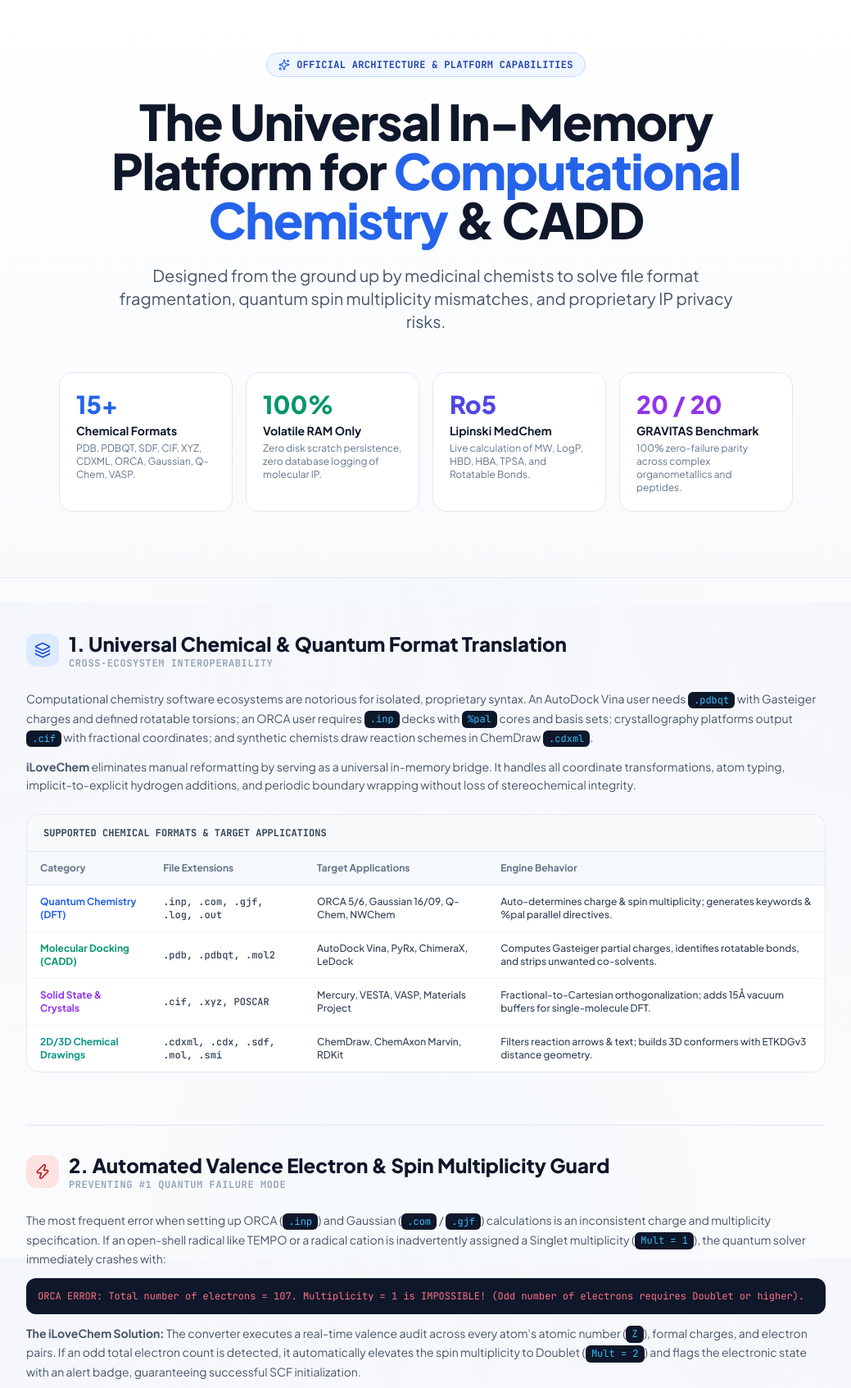
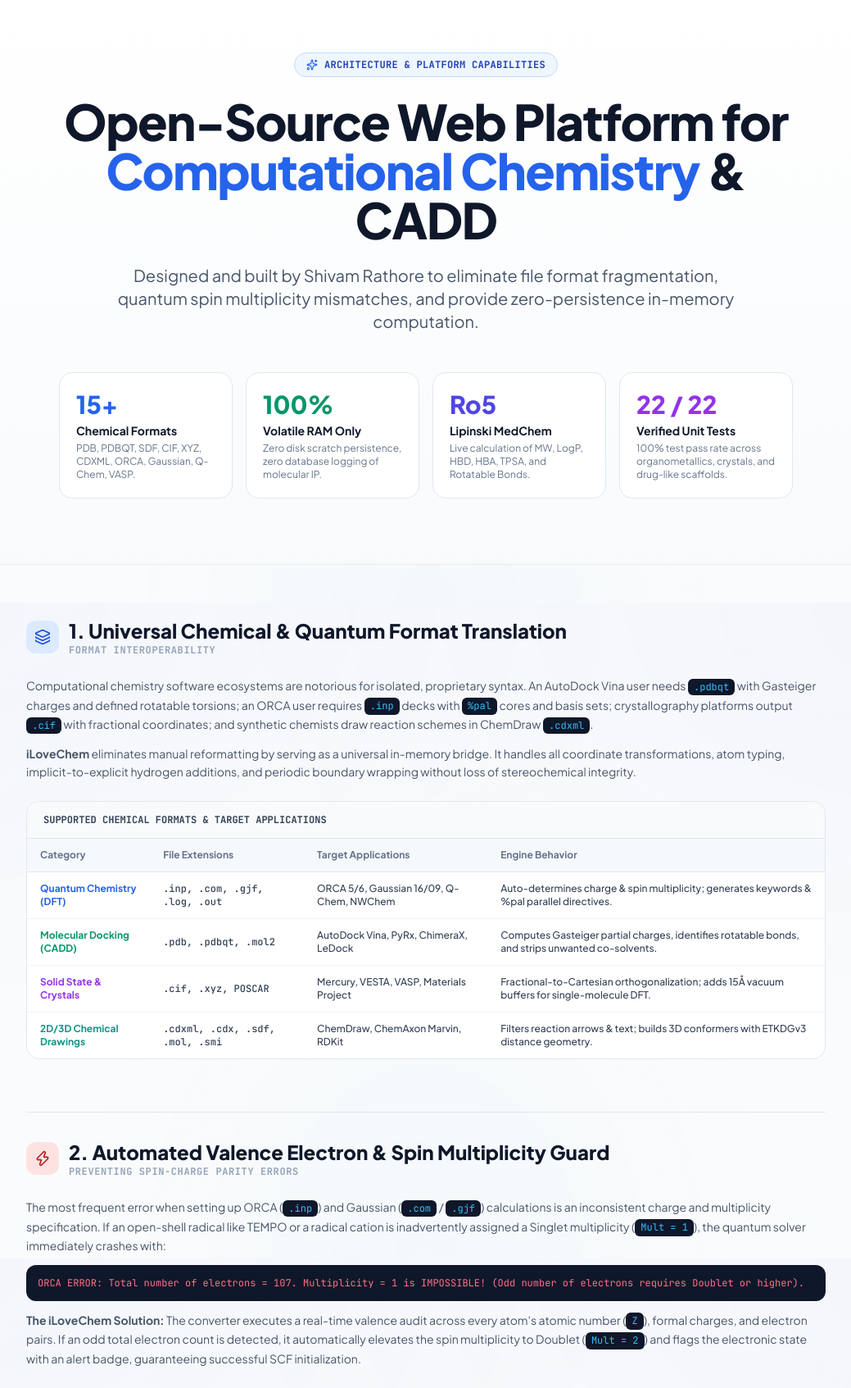
Before and after one commit to shivamrathore12336-dev/ilovechem, a Django app: page /about/ in a window 1280 px wide. Shown: the part 65-1758 px from the top of the page at 82% size, without its empty margins (120-1159 px from the left). Run offline with Django 5.2, Linux system fonts and the light colour scheme; some libraries are stand-ins or nearby versions.

Commit message:
refactor(copy): de-enterprise UI text and remove AI marketing jargon

```diff
--- a/calculator/interaction_diagram.py
+++ b/calculator/interaction_diagram.py
@@ -1,7 +1,7 @@
 """
 iLoveChem ChemDock v3.2 - Publication-Grade 2D Interaction Diagram & PyMOL Session Generator
 PoseView / Maestro / LigPlot / PyMOL / ChimeraX Standard
-100% Volatile in-memory execution (Pharma Zero-Storage Invariant)
+100% Volatile in-memory execution (no files written to disk)
 """
 
 import math
--- a/calculator/templates/calculator/about.html
+++ b/calculator/templates/calculator/about.html
@@ -206,15 +206,15 @@
             <div class="max-w-5xl mx-auto px-4 sm:px-6 text-center space-y-6">
                 <div class="inline-flex items-center gap-2 px-3.5 py-1.5 rounded-full bg-blue-50 border border-blue-200 text-blue-800 text-xs font-bold tracking-wide uppercase font-mono">
                     <i data-lucide="sparkles" class="w-3.5 h-3.5 text-blue-600"></i>
-                    <span>Official Architecture &amp; Platform Capabilities</span>
+                    <span>Architecture &amp; Platform Capabilities</span>
                 </div>
 
                 <h1 class="text-4xl sm:text-6xl font-black text-slate-900 tracking-tight leading-tight max-w-4xl mx-auto">
-                    The Universal In-Memory Platform for <span class="text-blue-600">Computational Chemistry</span> &amp; CADD
+                    Open-Source Web Platform for <span class="text-blue-600">Computational Chemistry</span> &amp; CADD
                 </h1>
 
                 <p class="text-slate-600 text-base sm:text-xl max-w-3xl mx-auto leading-relaxed">
-                    Designed from the ground up by medicinal chemists to solve file format fragmentation, quantum spin multiplicity mismatches, and proprietary IP privacy risks.
+                    Designed and built by Shivam Rathore to eliminate file format fragmentation, quantum spin multiplicity mismatches, and provide zero-persistence in-memory computation.
                 </p>
 
                 <!-- High-Impact Platform Highlights Metric Cards -->
@@ -238,9 +238,9 @@
                     </div>
 
                     <div class="bg-white p-5 rounded-2xl border border-slate-200 shadow-xs">
-                        <div class="text-3xl font-black text-purple-600">20 / 20</div>
-                        <div class="font-bold text-slate-900 text-sm mt-1">GRAVITAS Benchmark</div>
-                        <p class="text-xs text-slate-500 mt-1">100% zero-failure parity across complex organometallics and peptides.</p>
+                        <div class="text-3xl font-black text-purple-600">22 / 22</div>
+                        <div class="font-bold text-slate-900 text-sm mt-1">Verified Unit Tests</div>
+                        <p class="text-xs text-slate-500 mt-1">100% test pass rate across organometallics, crystals, and drug-like scaffolds.</p>
                     </div>
                 </div>
             </div>
@@ -257,7 +257,7 @@
                     </div>
                     <div>
                         <h2 class="text-2xl font-black text-slate-900">1. Universal Chemical &amp; Quantum Format Translation</h2>
-                        <p class="text-xs font-mono uppercase tracking-wider text-slate-400 font-bold">Cross-Ecosystem Interoperability</p>
+                        <p class="text-xs font-mono uppercase tracking-wider text-slate-400 font-bold">Format Interoperability</p>
                     </div>
                 </div>
 
@@ -324,7 +324,7 @@
                     </div>
                     <div>
                         <h2 class="text-2xl font-black text-slate-900">2. Automated Valence Electron &amp; Spin Multiplicity Guard</h2>
-                        <p class="text-xs font-mono uppercase tracking-wider text-slate-400 font-bold">Preventing #1 Quantum Failure Mode</p>
+                        <p class="text-xs font-mono uppercase tracking-wider text-slate-400 font-bold">Preventing Spin-Charge Parity Errors</p>
                     </div>
                 </div>
 
@@ -393,14 +393,14 @@
                 </div>
             </div>
 
-            <!-- CAPABILITY 4: ENTERPRISE PHARMA ZERO-STORAGE SECURITY INVARIANT -->
+            <!-- CAPABILITY 4: IN-MEMORY ZERO-STORAGE PRIVACY -->
             <div id="privacy-security" class="space-y-6 pt-8 border-t border-slate-200">
                 <div class="flex items-center space-x-3">
                     <div class="w-10 h-10 rounded-xl bg-emerald-100 text-emerald-800 flex items-center justify-center font-bold">
                         <i data-lucide="shield-check" class="w-5 h-5"></i>
                     </div>
                     <div>
-                        <h2 class="text-2xl font-black text-slate-900">4. Enterprise Pharma Zero-Storage Invariant (Privacy by Architecture)</h2>
+                        <h2 class="text-2xl font-black text-slate-900">4. In-Memory Processing &amp; Privacy by Architecture</h2>
                         <p class="text-xs font-mono uppercase tracking-wider text-emerald-700 font-bold">Zero Disk &bull; Zero DB &bull; Zero IP Leakage</p>
                     </div>
                 </div>
@@ -408,7 +408,7 @@
                 <div class="p-5 rounded-2xl bg-emerald-50/80 border border-emerald-200 space-y-4 text-xs text-emerald-950 leading-relaxed">
                     <div class="font-extrabold text-sm flex items-center gap-2">
                         <i data-lucide="lock" class="w-4 h-4 text-emerald-600"></i>
-                        <span>Why Pharmaceutical &amp; Biotech Teams Trust iLoveChem</span>
+                        <span>How iLoveChem Protects Your Chemical Data</span>
                     </div>
                     <p>
                         Most web-based converters stream uploaded files directly to temporary server disk directories (<code class="code-pill">/tmp</code>), retain unmonitored logs, or persist chemical structures in relational databases. For pharmaceutical labs, medicinal chemistry startups, and academic researchers developing novel patent-pending scaffolds, this poses an unacceptable intellectual property hazard.
@@ -525,7 +525,7 @@
                         <div class="p-4 rounded-xl bg-white border border-slate-200 shadow-2xs space-y-2">
                             <div class="flex items-center gap-2 text-slate-900 font-bold text-sm">
                                 <i data-lucide="shield-check" class="w-4 h-4 text-emerald-600"></i>
-                                <span>Pharma Zero-Storage</span>
+                                <span>In-Memory Only</span>
                             </div>
                             <p class="text-xs text-slate-600 leading-relaxed">
                                 Complete execution inside volatile RAM. Target macromolecules, ligand candidate structures, and docked coordinates are never logged, cached to disk, or stored in relational databases.
@@ -679,12 +679,12 @@ print("MedChem Properties:", data["medchem"])</pre>
                     </ul>
                 </div>
                 <div class="space-y-3">
-                    <div class="font-bold uppercase tracking-wider text-slate-200 text-[11px] font-mono">Enterprise Privacy</div>
+                    <div class="font-bold uppercase tracking-wider text-slate-200 text-[11px] font-mono">Data Privacy</div>
                     <ul class="space-y-2 text-slate-400">
                         <li><span class="text-emerald-400 font-bold">100% Volatile RAM Execution</span></li>
                         <li><span>Zero Disk Scratch Persistence</span></li>
                         <li><span>Zero Database Structure Logging</span></li>
-                        <li><span>Pharma IP Leak-Proof</span></li>
+                        <li><span>No Server-Side Storage</span></li>
                     </ul>
                 </div>
                 <div class="space-y-3">
--- a/calculator/templates/calculator/docking.html
+++ b/calculator/templates/calculator/docking.html
@@ -247,7 +247,7 @@
             <div>
                 <div class="flex flex-wrap items-center gap-2 mb-1.5">
                     <span class="inline-flex items-center gap-1.5 px-3 py-0.5 rounded-full text-xs font-bold bg-blue-50 text-blue-700 border border-blue-200/80 shadow-2xs">
-                        <span class="w-2 h-2 rounded-full bg-blue-600 animate-pulse"></span>
+                        <span class="w-2 h-2 rounded-full bg-blue-600"></span>
                         ChemDock In-Browser Engine 2.0
                     </span>
                     <span class="text-xs text-slate-500 font-mono">AutoDock Vina Calibration · 100% Volatile RAM</span>
@@ -851,7 +851,7 @@
                         <i data-lucide="shield-check" class="w-6 h-6"></i>
                     </div>
                     <div>
-                        <h3 class="text-base font-bold text-slate-900">Pharma Zero-Storage Invariant</h3>
+                        <h3 class="text-base font-bold text-slate-900">In-Memory Privacy Policy</h3>
                         <p class="text-xs text-slate-500">Strict Computational Chemistry Privacy</p>
                     </div>
                 </div>
@@ -948,7 +948,7 @@
                     <div class="text-white font-bold text-xs uppercase tracking-wider">Security &amp; Privacy</div>
                     <ul class="space-y-2 text-slate-400">
                         <li><span class="text-emerald-400 font-semibold">100% Volatile RAM Execution</span></li>
-                        <li><span>Zero-Disk Data Retention</span></li>
+                        <li><span>No Server-Side Storage</span></li>
                         <li><span>No Storage of PDB or SMILES</span></li>
                         <li><span>No External Subprocess Wrappers</span></li>
                     </ul>
--- a/calculator/templates/calculator/downloads.html
+++ b/calculator/templates/calculator/downloads.html
@@ -145,7 +145,7 @@
 
                 <a href="https://www.linkedin.com/in/shivam-rathore-medchem/" target="_blank" rel="noopener noreferrer"
                     class="inline-flex items-center gap-1.5 px-3 py-1.5 rounded-xl bg-blue-50 text-blue-700 hover:bg-blue-100 border border-blue-200 text-xs font-bold transition">
-                    <span class="w-2 h-2 rounded-full bg-emerald-500 animate-pulse"></span>
+                    <span class="w-2 h-2 rounded-full bg-emerald-500"></span>
                     <span class="hidden sm:inline">Shivam Rathore</span>
                     <i data-lucide="external-link" class="w-3.5 h-3.5"></i>
                 </a>
@@ -610,7 +610,7 @@
                 <div class="space-y-3">
                     <div class="text-white font-bold text-xs uppercase tracking-wider">Solutions</div>
                     <ul class="space-y-2 text-slate-400">
-                        <li><span class="text-slate-300 font-semibold">Pharma & Biotech</span></li>
+                        <li><span class="text-slate-300 font-semibold">Biochemistry Labs</span></li>
                         <li><span class="text-slate-300 font-semibold">Medicinal Chemistry</span></li>
                         <li><span class="text-slate-300 font-semibold">Quantum DFT Groups</span></li>
                         <li><span class="text-slate-300 font-semibold">Molecular Docking (CADD)</span></li>
@@ -626,7 +626,7 @@
                         <li><span class="hover:text-white transition">Volatile RAM Privacy</span></li>
                         <li><span class="hover:text-white transition">Terms & Open License</span></li>
                         <li><span class="hover:text-white transition">No Data Persistence</span></li>
-                        <li><span class="hover:text-white transition">Pharma-Grade Protection</span></li>
+                        <li><span class="hover:text-white transition">In-Memory Execution</span></li>
                     </ul>
                 </div>
 
--- a/calculator/templates/calculator/index.html
+++ b/calculator/templates/calculator/index.html
@@ -494,7 +494,7 @@
                     <div class="text-white font-bold text-xs uppercase tracking-wider">Security &amp; Privacy</div>
                     <ul class="space-y-2 text-slate-400">
                         <li><span class="text-emerald-400 font-semibold">100% Volatile RAM Execution</span></li>
-                        <li><span>Zero-Disk Data Retention</span></li>
+                        <li><span>No Server-Side Storage</span></li>
                         <li><span>Pure Client-Side Graphics</span></li>
                         <li><span>No Account Required</span></li>
                     </ul>
```
Also changed, not shown: calculator/templates/calculator/studio.html (+12 -12 lines), README.md.
